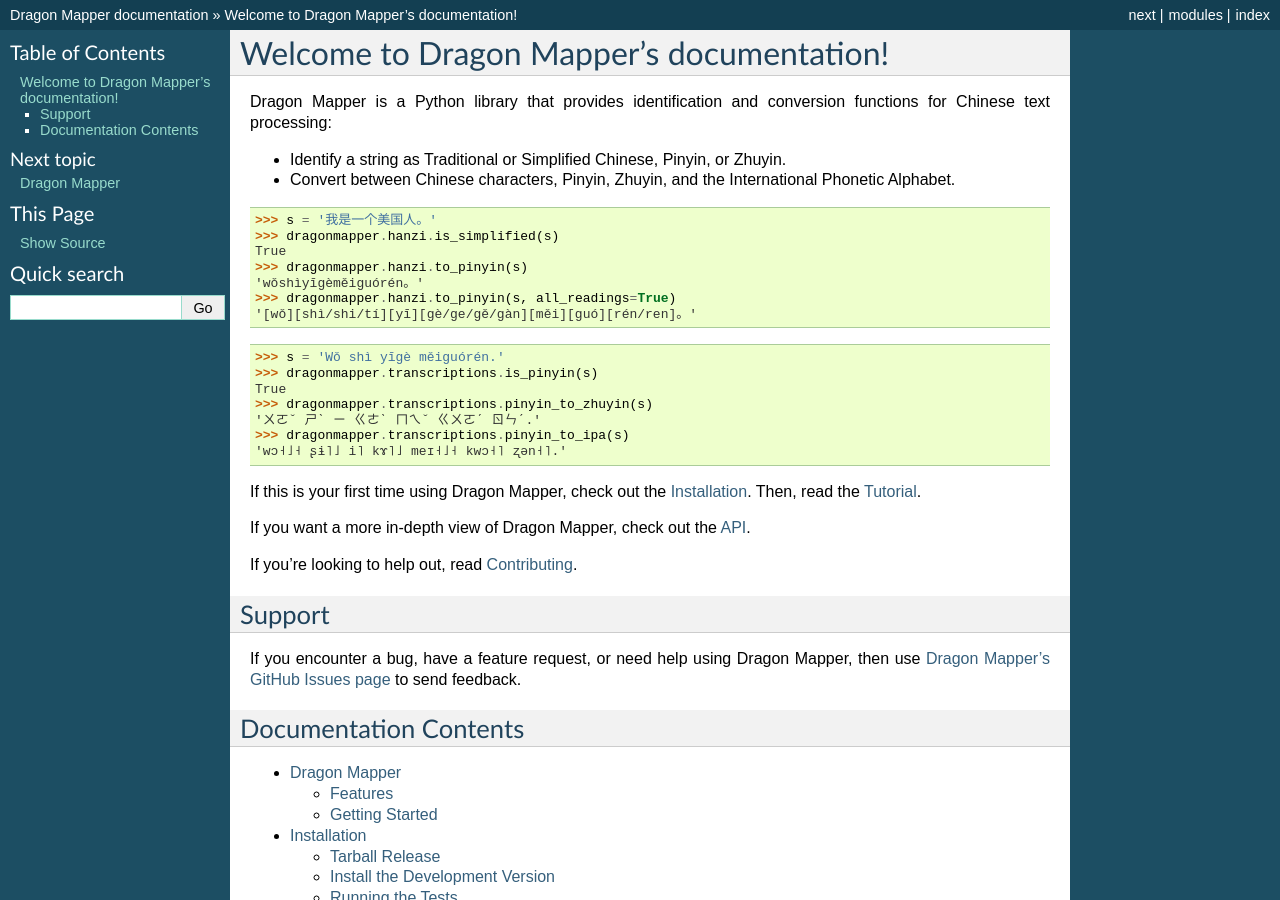
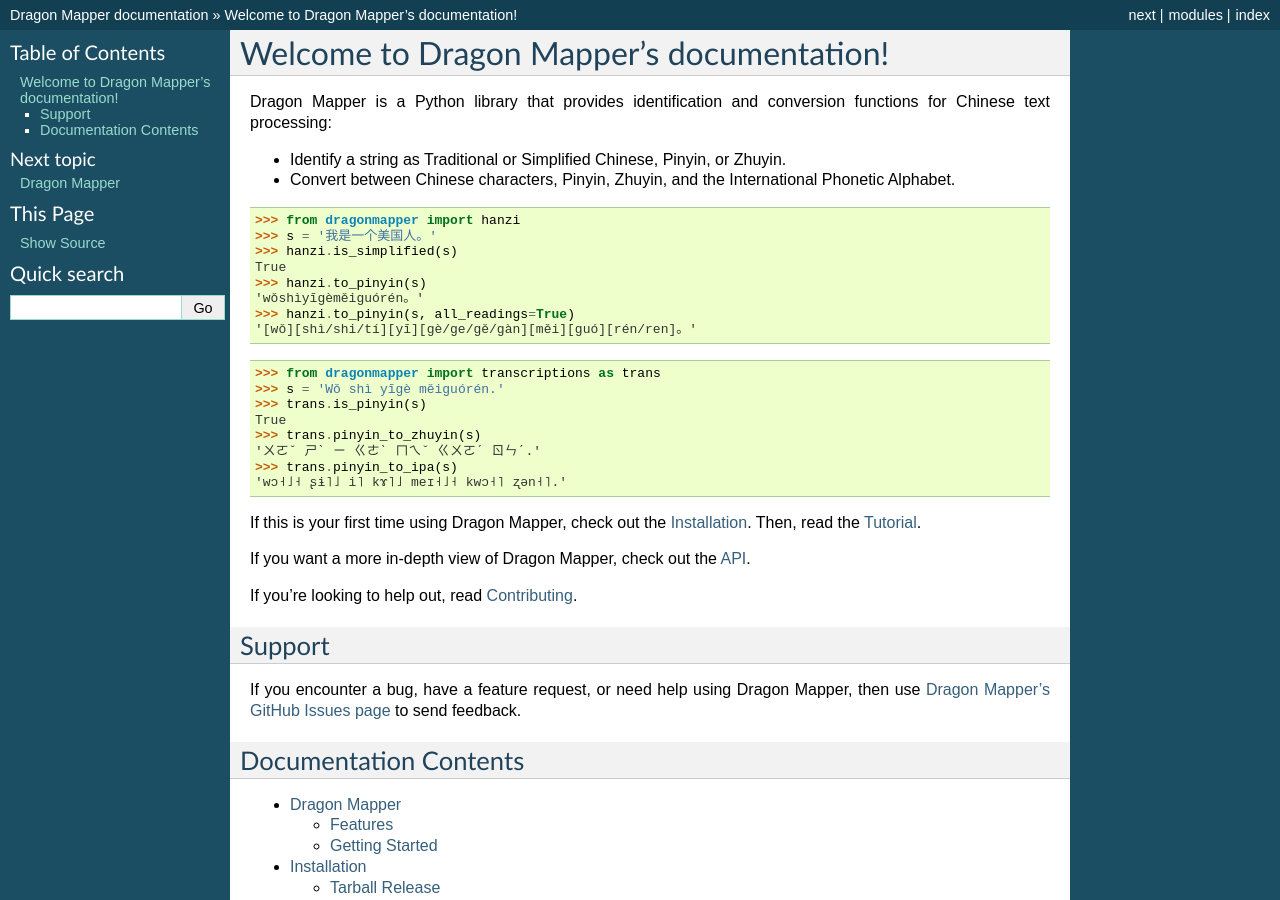
Before and after one commit to tsroten/dragonmapper, a Sphinx documentation site: the page built from docs/index.rst, in a window 1280 px wide and 900 px high. Built offline with Sphinx 7.4.7, drawn with Linux system fonts in a browser that asks for light colours; the version number could not be read and is left out.

Commit message:
Make examples in docs more readable

```diff
--- a/docs/index.rst
+++ b/docs/index.rst
@@ -15,22 +15,24 @@
 
 .. code:: python
 
+    >>> from dragonmapper import hanzi
     >>> s = '我是一个美国人。'
-    >>> dragonmapper.hanzi.is_simplified(s)
+    >>> hanzi.is_simplified(s)
     True
-    >>> dragonmapper.hanzi.to_pinyin(s)
+    >>> hanzi.to_pinyin(s)
     'wǒshìyīgèměiguórén。'
-    >>> dragonmapper.hanzi.to_pinyin(s, all_readings=True)
+    >>> hanzi.to_pinyin(s, all_readings=True)
     '[wǒ][shì/shi/tí][yī][gè/ge/gě/gàn][měi][guó][rén/ren]。'
 
 .. code:: python
 
+    >>> from dragonmapper import transcriptions as trans
     >>> s = 'Wǒ shì yīgè měiguórén.'
-    >>> dragonmapper.transcriptions.is_pinyin(s)
+    >>> trans.is_pinyin(s)
     True
-    >>> dragonmapper.transcriptions.pinyin_to_zhuyin(s)
+    >>> trans.pinyin_to_zhuyin(s)
     'ㄨㄛˇ ㄕˋ ㄧ ㄍㄜˋ ㄇㄟˇ ㄍㄨㄛˊ ㄖㄣˊ.'
-    >>> dragonmapper.transcriptions.pinyin_to_ipa(s)
+    >>> trans.pinyin_to_ipa(s)
     'wɔ˧˩˧ ʂɨ˥˩ i˥ kɤ˥˩ meɪ˧˩˧ kwɔ˧˥ ʐən˧˥.'
 
 If this is your first time using Dragon Mapper, check out the :doc:`installation`.
```
Also changed, not shown: README.rst (+12 -7 lines).
